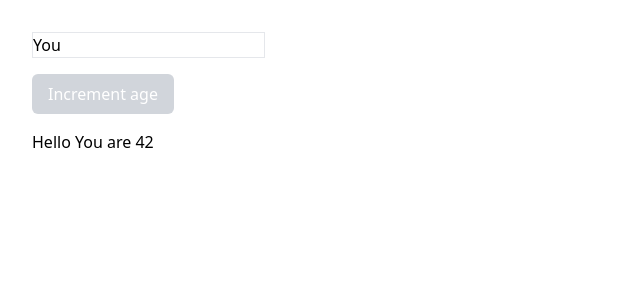
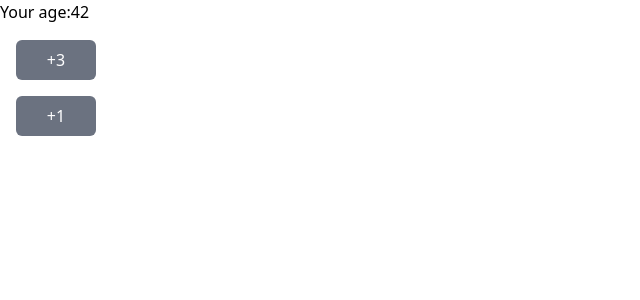
Before and after one commit to Jy4058350/begin_1, a React (Create React App) app: page / in a window 1280 px wide. Shown: the top 300 px of the page, without its empty margins (0-640 px from the left). Built offline with nearby package versions, Linux system fonts and the light colour scheme.

Commit message:
self-product is fail

```diff
--- a/public/styles.css
+++ b/public/styles.css
@@ -561,6 +561,22 @@ video {
   display: block;
 }
 
+.w-1\/2 {
+  width: 50%;
+}
+
+.w-3 {
+  width: 0.75rem;
+}
+
+.w-12 {
+  width: 3rem;
+}
+
+.w-20 {
+  width: 5rem;
+}
+
 .rounded-md {
   border-radius: 0.375rem;
 }
@@ -588,6 +604,11 @@ video {
   background-color: rgb(209 213 219 / var(--tw-bg-opacity));
 }
 
+.bg-gray-500 {
+  --tw-bg-opacity: 1;
+  background-color: rgb(107 114 128 / var(--tw-bg-opacity));
+}
+
 .p-4 {
   padding: 1rem;
 }
--- a/src/index.js
+++ b/src/index.js
@@ -4,23 +4,30 @@ import "./styles.css"
 
 const root = ReactDOM.createRoot(document.getElementById("root"))
 
-const MyForm = () => {
-  const [name, setName] = useState("You")
+const Counter = () => {
+  const [count, setCount] = useState(42)
 
-  const [age, setAge] = useState(42)
-
+  const increment = () => {
+    setCount(count + 1)
+  }
   return (
     <>
-      <div className="m-8">
-        <input className=" block mb-4 border border-gray-200" type="text" value={name} onChange={e => setName(e.target.value)} />
-        <button className="mb-4 bg-gray-300 text-white px-4 py-2 rounded-md" onClick={() => setAge(age + 1)}>
-          Increment age
-        </button>
-        <p className="">
-          Hello {name} are {age}
-        </p>
-      </div>
+      <h1>Your age:{count}</h1>
+      <button
+        className="m-4 px-4 py-2 w-20 bg-gray-500 text-white rounded-md block"
+        onClick={() => {
+          increment()
+          increment()
+          increment()
+        }}
+      >
+        +3
+      </button>
+      <button className="m-4 px-4 py-2 w-20   bg-gray-500 text-white rounded-md block" onClick={() => setCount(count + 1)}>
+        +1
+      </button>
     </>
   )
 }
-root.render(<MyForm />)
+
+root.render(<Counter />)
```
